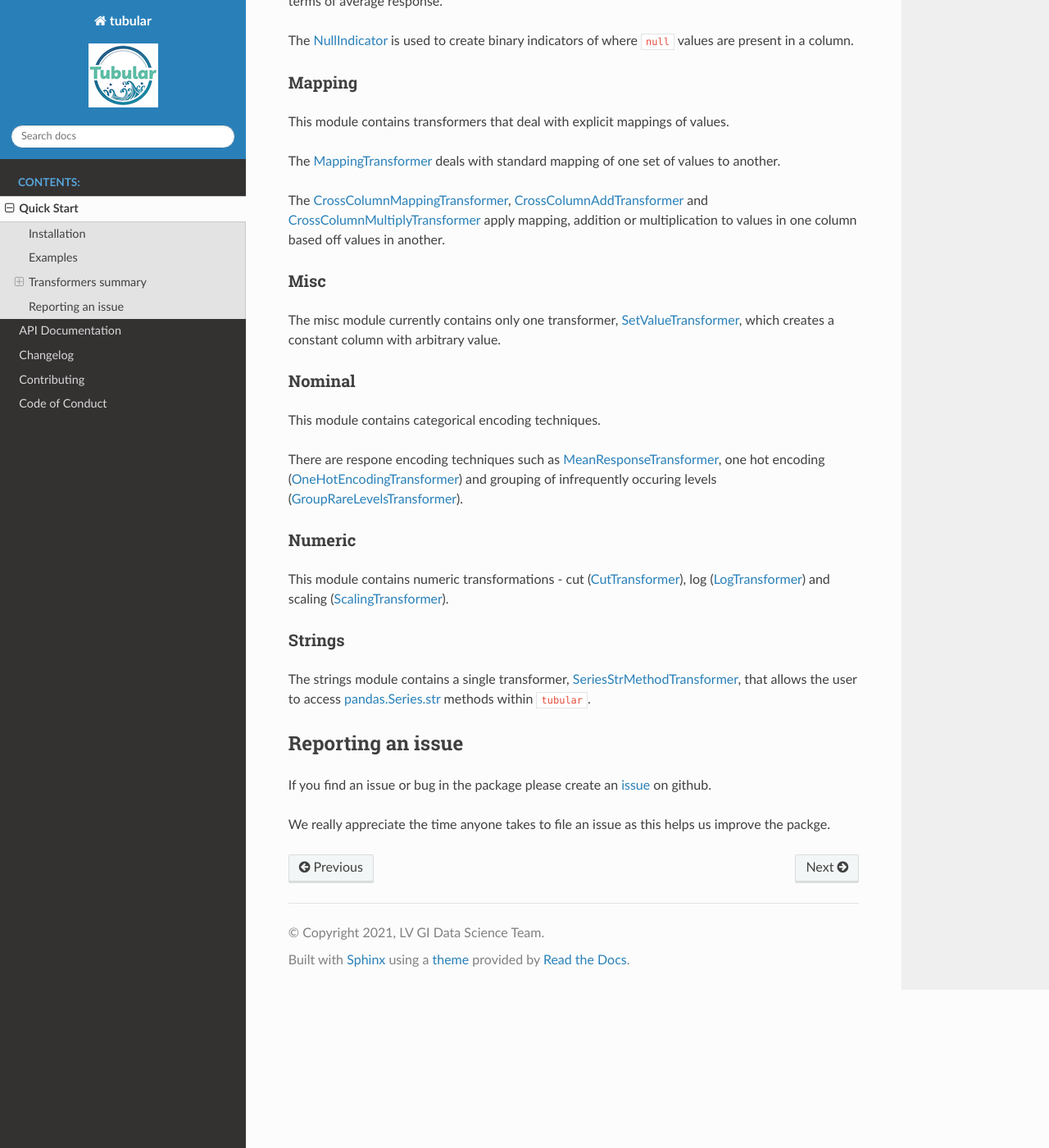
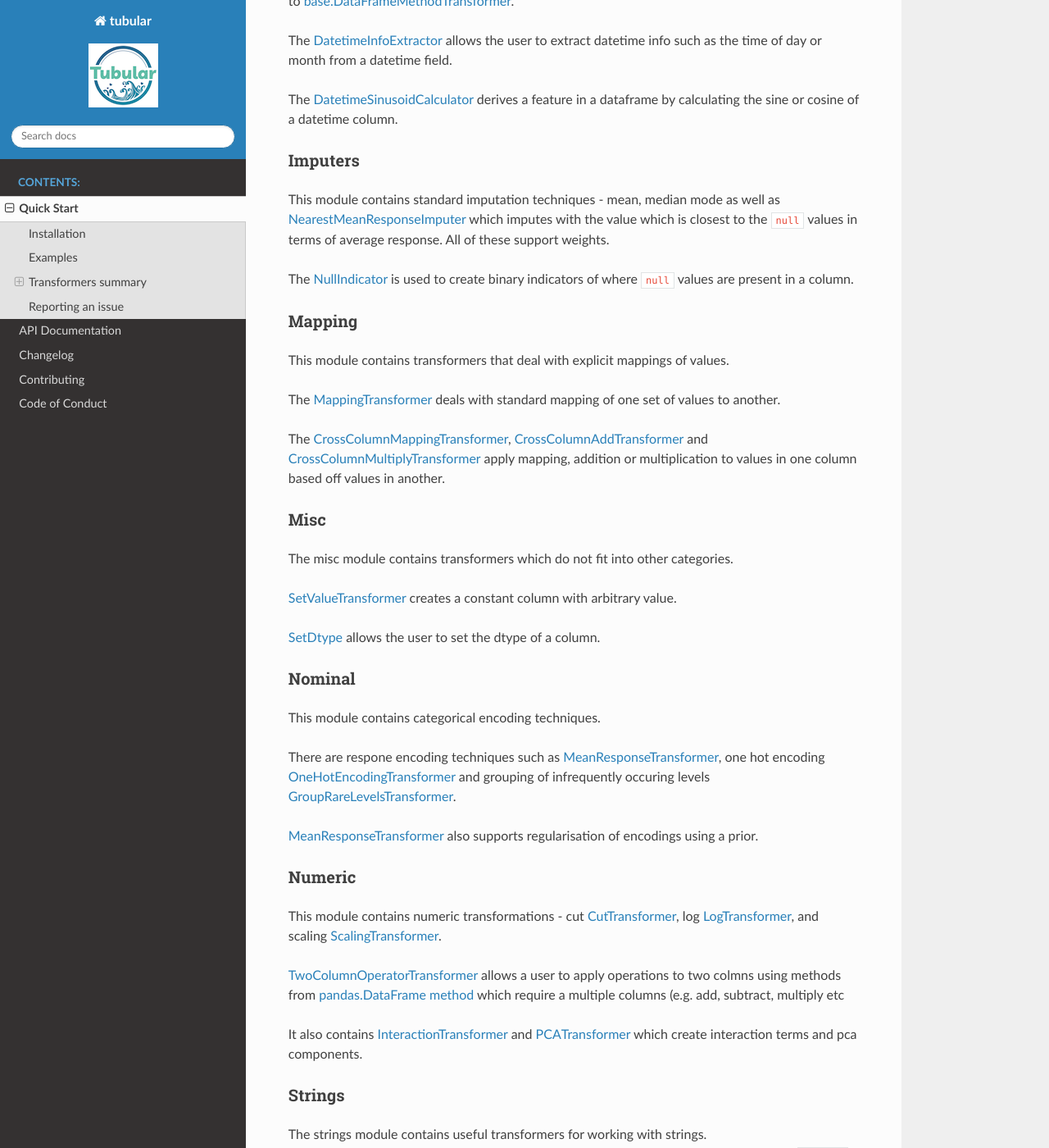
Before and after one commit to lvgig/tubular, a Sphinx documentation site: the page built from docs/source/quick-start.rst, in a window 1280 px wide and 1400 px high, scrolled down 1864 px. Shown: the whole window at 82% size. Built offline with Sphinx 7.4.7 and the Read the Docs theme 2.0.0, drawn with Linux system fonts in a browser that asks for light colours; some of the changed text lies outside the part shown.

Commit message:
V0.3.3 tidy up (#63)
* Update CHANGELOG.rst
* updated api.rst with new transformers
* Update quick-start.rst

```diff
--- a/docs/source/quick-start.rst
+++ b/docs/source/quick-start.rst
@@ -1,10 +1,11 @@
 Quick Start
 ====================
+|logo|
 
-Welcome to the quick start guide for |logo| !
+Welcome to the quick start guide for tubular!
 
 .. |logo| image:: ../../logo.png
-   :height: 50px
+   :height: 200px
 
 Installation
 --------------------
@@ -15,7 +16,6 @@ The easiest way to get ``tubular`` is to install directly from ``pypi``;
 
      pip install tubular
 
-.. important::
 
     Thanks for installing tubular! We hope you find it useful!
 
@@ -54,20 +54,24 @@ The standard `OutOfRangeNullTransformer <https://tubular.readthedocs.io/en/lates
 Dates
 ^^^^^
 
-This module contains transformers to deal with date columns.
+This module contains transformers to deal with datetime columns.
 
-Date differencing is available - accounting for leap years (`DateDiffLeapYearTransformer <https://tubular.readthedocs.io/en/latest/api/tubular.dates.DateDiffLeapYearTransformer.html>`_) or not (`DateDifferenceTransformer <https://tubular.readthedocs.io/en/latest/api/tubular.dates.DateDifferenceTransformer.html>`_).
+Date differencing is available - accounting for leap years `DateDiffLeapYearTransformer <https://tubular.readthedocs.io/en/latest/api/tubular.dates.DateDiffLeapYearTransformer.html>`_ or not `DateDifferenceTransformer <https://tubular.readthedocs.io/en/latest/api/tubular.dates.DateDifferenceTransformer.html>`_.
 
 The `BetweenDatesTransformer <https://tubular.readthedocs.io/en/latest/api/tubular.dates.BetweenDatesTransformer.html>`_ calculates if one date falls between two others.
 
 The `ToDatetimeTransformer <https://tubular.readthedocs.io/en/latest/api/tubular.dates.ToDatetimeTransformer.html>`_ converts columns to datetime type.
 
-Finally the `SeriesDtMethodTransformer <https://tubular.readthedocs.io/en/latest/api/tubular.dates.SeriesDtMethodTransformer.html>`_ allows the user to use `pandas.Series.dt <https://pandas.pydata.org/docs/reference/api/pandas.Series.dt.html>`_ methods in a similar way to `base.DataFrameMethodTransformer <https://tubular.readthedocs.io/en/latest/api/tubular.base.DataFrameMethodTransformer.html>`_.
+The `SeriesDtMethodTransformer <https://tubular.readthedocs.io/en/latest/api/tubular.dates.SeriesDtMethodTransformer.html>`_ allows the user to use `pandas.Series.dt <https://pandas.pydata.org/docs/reference/api/pandas.Series.dt.html>`_ methods in a similar way to `base.DataFrameMethodTransformer <https://tubular.readthedocs.io/en/latest/api/tubular.base.DataFrameMethodTransformer.html>`_.
+
+The `DatetimeInfoExtractor <https://tubular.readthedocs.io/en/latest/api/tubular.dates.DatetimeInfoExtractor.html>`_ allows the user to extract datetime info such as the time of day or month from a datetime field.
+
+The `DatetimeSinusoidCalculator <https://tubular.readthedocs.io/en/latest/api/tubular.dates.DatetimeSinusoidCalculator.html>`_ derives a feature in a dataframe by calculating the sine or cosine of a datetime column.
 
 Imputers
 ^^^^^^^^
 
-This module contains standard imputation techniques - mean, median mode as well as `NearestMeanResponseImputer <https://tubular.readthedocs.io/en/feature-version_0_3_0/api/tubular.imputers.NearestMeanResponseImputer.html>`_ which imputes with the value which is closest to the ``null`` values in terms of average response.
+This module contains standard imputation techniques - mean, median mode as well as `NearestMeanResponseImputer <https://tubular.readthedocs.io/en/feature-version_0_3_0/api/tubular.imputers.NearestMeanResponseImputer.html>`_ which imputes with the value which is closest to the ``null`` values in terms of average response.  All of these support weights.
 
 The `NullIndicator <https://tubular.readthedocs.io/en/feature-version_0_3_0/api/tubular.imputers.NullIndicator.html>`_ is used to create binary indicators of where ``null`` values are present in a column.
 
@@ -83,24 +87,36 @@ The `CrossColumnMappingTransformer <https://tubular.readthedocs.io/en/latest/api
 Misc
 ^^^^
 
-The misc module currently contains only one transformer, `SetValueTransformer <https://tubular.readthedocs.io/en/latest/api/tubular.misc.SetValueTransformer.html>`_, which creates a constant column with arbitrary value.
+The misc module contains transformers which do not fit into other categories.
+
+`SetValueTransformer <https://tubular.readthedocs.io/en/latest/api/tubular.misc.SetValueTransformer.html>`_ creates a constant column with arbitrary value.
+
+`SetDtype <https://tubular.readthedocs.io/en/latest/api/tubular.misc.SetDtype.html>`_ allows the user to set the dtype of a column.
 
 Nominal
 ^^^^^^^
 
 This module contains categorical encoding techniques.
 
-There are respone encoding techniques such as `MeanResponseTransformer <https://tubular.readthedocs.io/en/latest/api/tubular.nominal.MeanResponseTransformer.html>`_, one hot encoding (`OneHotEncodingTransformer <https://tubular.readthedocs.io/en/latest/api/tubular.nominal.OneHotEncodingTransformer.html>`_) and grouping of infrequently occuring levels (`GroupRareLevelsTransformer <https://tubular.readthedocs.io/en/latest/api/tubular.nominal.GroupRareLevelsTransformer.html>`_).
+There are respone encoding techniques such as `MeanResponseTransformer <https://tubular.readthedocs.io/en/latest/api/tubular.nominal.MeanResponseTransformer.html>`_, one hot encoding `OneHotEncodingTransformer <https://tubular.readthedocs.io/en/latest/api/tubular.nominal.OneHotEncodingTransformer.html>`_ and grouping of infrequently occuring levels `GroupRareLevelsTransformer <https://tubular.readthedocs.io/en/latest/api/tubular.nominal.GroupRareLevelsTransformer.html>`_.
+
+`MeanResponseTransformer <https://tubular.readthedocs.io/en/latest/api/tubular.nominal.MeanResponseTransformer.html>`_ also supports regularisation of encodings using a prior.
 
 Numeric
 ^^^^^^^
 
-This module contains numeric transformations - cut (`CutTransformer <https://tubular.readthedocs.io/en/latest/api/tubular.numeric.CutTransformer.html>`_), log (`LogTransformer <https://tubular.readthedocs.io/en/latest/api/tubular.numeric.LogTransformer.html>`_) and scaling (`ScalingTransformer <https://tubular.readthedocs.io/en/latest/api/tubular.numeric.ScalingTransformer.html>`_).
+This module contains numeric transformations - cut `CutTransformer <https://tubular.readthedocs.io/en/latest/api/tubular.numeric.CutTransformer.html>`_, log `LogTransformer <https://tubular.readthedocs.io/en/latest/api/tubular.numeric.LogTransformer.html>`_, and scaling `ScalingTransformer <https://tubular.readthedocs.io/en/latest/api/tubular.numeric.ScalingTransformer.html>`_.
+
+`TwoColumnOperatorTransformer <https://tubular.readthedocs.io/en/latest/api/tubular.numeric.TwoColumnOperatorTransformer.html>`_ allows a user to apply operations to two colmns using methods from `pandas.DataFrame method <https://pandas.pydata.org/pandas-docs/stable/reference/api/pandas.DataFrame.html>`_ which require a multiple columns (e.g. add, subtract, multiply etc
+
+It also contains `InteractionTransformer <https://tubular.readthedocs.io/en/latest/api/tubular.numeric.InteractionTransformer.html>`_ and `PCATransformer <https://tubular.readthedocs.io/en/latest/api/tubular.numeric.PCATransformer.html>`_ which create interaction terms and pca components.
 
 Strings
 ^^^^^^^
 
-The strings module contains a single transformer, `SeriesStrMethodTransformer <https://tubular.readthedocs.io/en/latest/api/tubular.strings.SeriesStrMethodTransformer.html>`_, that allows the user to access `pandas.Series.str <https://pandas.pydata.org/docs/reference/api/pandas.Series.str.html>`_ methods within ``tubular``.
+The strings module contains useful transformers for working with strings.  `SeriesStrMethodTransformer <https://tubular.readthedocs.io/en/latest/api/tubular.strings.SeriesStrMethodTransformer.html>`_, allows the user to access `pandas.Series.str <https://pandas.pydata.org/docs/reference/api/pandas.Series.str.html>`_ methods within ``tubular``.  `StringConcatenator <https://tubular.readthedocs.io/en/latest/api/tubular.strings.StringConcatenator.html>`_ allows a user to concatenate multiple columns together of varied dtype into a string output.
+
+
 
 Reporting an issue
 ---------------------------------
```
Also changed, not shown: CHANGELOG.rst (+21 -1 lines), docs/source/api.rst (+14 -0 lines).
